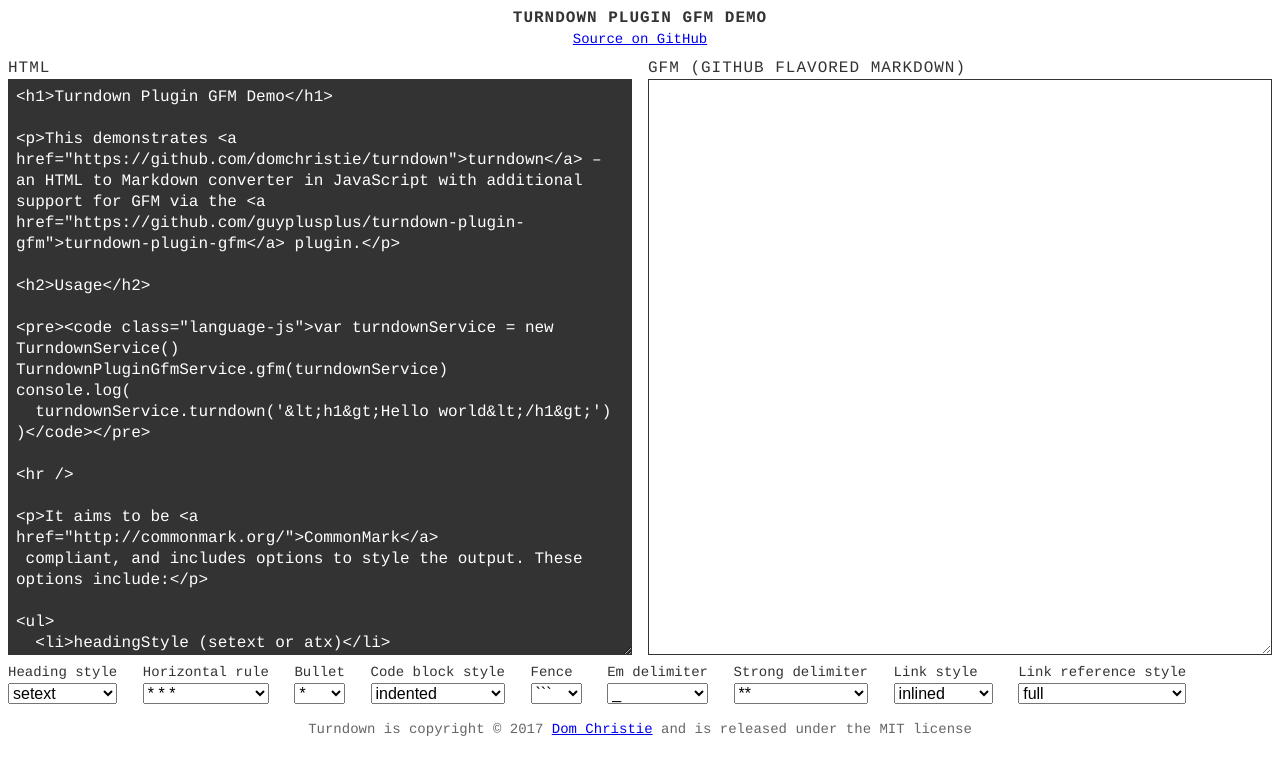
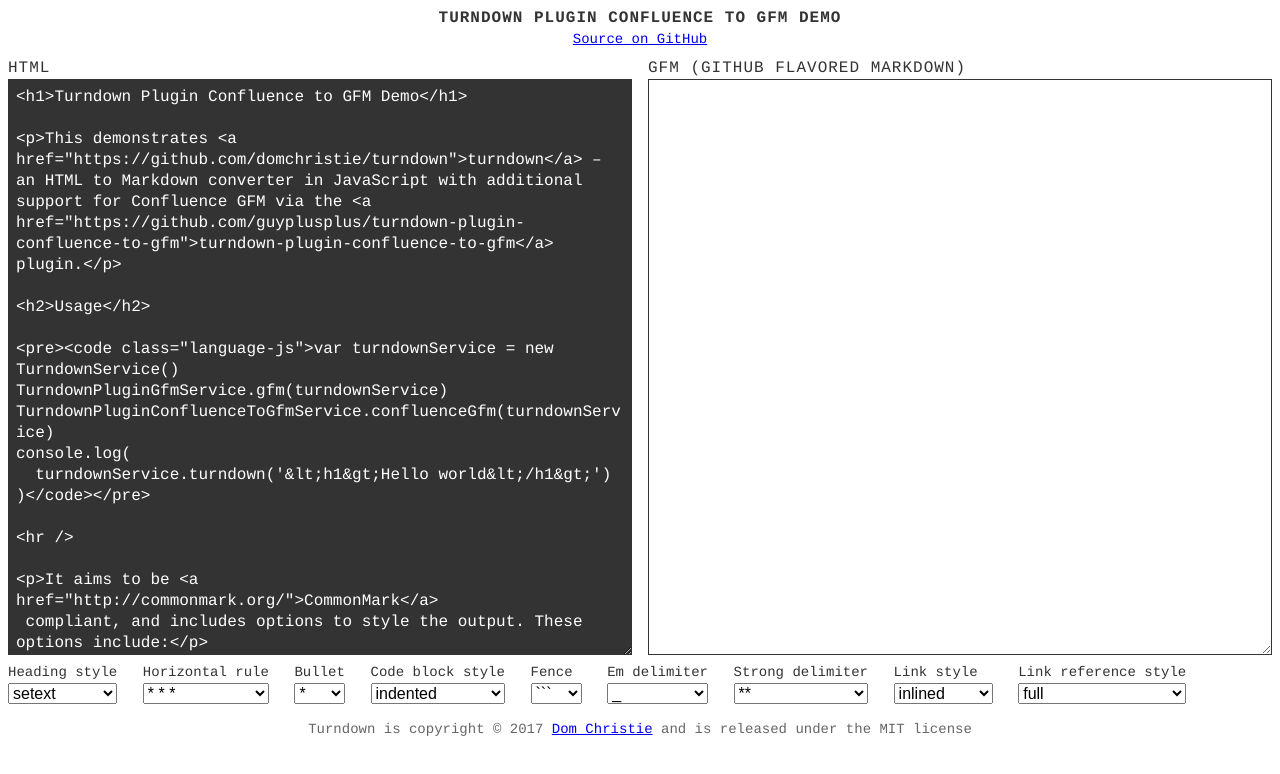
Before and after one commit to guyplusplus/turndown-plugin-confluence-to-gfm, a website: page index.html in a window 1280 px wide. Drawn offline with nearby package versions, Linux system fonts and the light colour scheme; a script that the page names is missing.

Commit message:
link fixes

```diff
--- a/index.html
+++ b/index.html
@@ -2,7 +2,7 @@
 <html lang="en">
 <head>
 <meta charset="utf-8">
-<title>Turndown Plugin GFM Demo</title>
+<title>Turndown Plugin Confluence to GFM Demo</title>
 <meta name="viewport" content="width=device-width">
 <style>
   * {
@@ -111,23 +111,25 @@
 </style>
 <script src="https://unpkg.com/turndown/dist/turndown.js"></script>
 <script src="https://unpkg.com/@guyplusplus/turndown-plugin-gfm/dist/turndown-plugin-gfm.js"></script>
+<script src="https://unpkg.com/turndown-plugin-confluence-to-gfm/dist/turndown-plugin-confluence-to-gfm.js"></script>
 </head>
 <body>
 <header>
-  <h1>Turndown Plugin GFM Demo</h1>
-  <a class="source-link" href="https://github.com/guyplusplus/turndown-plugin-gfm">Source on GitHub</a>
+  <h1>Turndown Plugin Confluence to GFM Demo</h1>
+  <a class="source-link" href="https://github.com/guyplusplus/turndown-plugin-confluence-to-gfm">Source on GitHub</a>
 </header>
 <div class="row">
   <div class="col">
     <label for="input">HTML</label>
-    <textarea cols="100" rows=10 id="input"><h1>Turndown Plugin GFM Demo</h1>
+    <textarea cols="100" rows=10 id="input"><h1>Turndown Plugin Confluence to GFM Demo</h1>
 
-<p>This demonstrates <a href="https://github.com/domchristie/turndown">turndown</a> – an HTML to Markdown converter in JavaScript with additional support for GFM via the <a href="https://github.com/guyplusplus/turndown-plugin-gfm">turndown-plugin-gfm</a> plugin.</p>
+<p>This demonstrates <a href="https://github.com/domchristie/turndown">turndown</a> – an HTML to Markdown converter in JavaScript with additional support for Confluence GFM via the <a href="https://github.com/guyplusplus/turndown-plugin-confluence-to-gfm">turndown-plugin-confluence-to-gfm</a> plugin.</p>
 
 <h2>Usage</h2>
 
 <pre><code class="language-js">var turndownService = new TurndownService()
 TurndownPluginGfmService.gfm(turndownService)
+TurndownPluginConfluenceToGfmService.confluenceGfm(turndownService)
 console.log(
   turndownService.turndown('&amp;lt;h1&amp;gt;Hello world&amp;lt;/h1&amp;gt;')
 )</code></pre>
@@ -242,6 +244,7 @@
     var optionsForm = document.getElementById('options')
     var turndownService = new window.TurndownService(options())
     TurndownPluginGfmService.gfm(turndownService)
+    TurndownPluginConfluenceToGfmService.confluenceGfm(turndownService)
 
     input.addEventListener('input', update)
 
```
